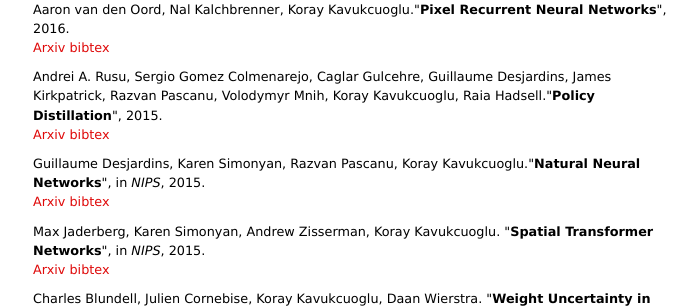
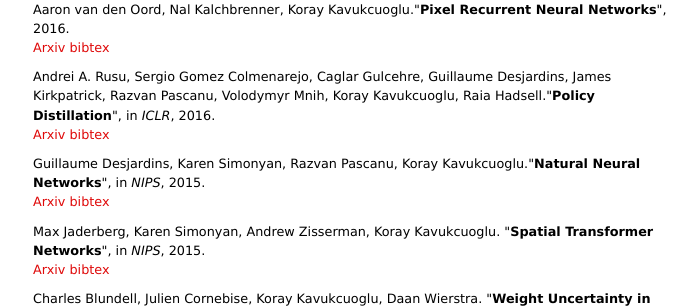
Before and after one commit to koraykv/koraykv.github.com, a Jekyll site: the page built from publications.md, in a window 1280 px wide and 900 px high. Shown: the part 284-592 px from the top of the window, without its empty margins (287-984 px from the left). Built offline with Jekyll 4.4.1, drawn with Linux system fonts in a browser that asks for light colours.

Commit message:
Update publications.md

```diff
--- a/publications.md
+++ b/publications.md
@@ -49,7 +49,7 @@
 </li>
 
 <li>
-<div id="rusu-distillation-2015">Andrei A. Rusu, Sergio Gomez Colmenarejo, Caglar Gulcehre, Guillaume Desjardins, James Kirkpatrick, Razvan Pascanu, Volodymyr Mnih, Koray Kavukcuoglu, Raia Hadsell."<B>Policy Distillation</B>", 2015.
+<div id="rusu-distillation-2015">Andrei A. Rusu, Sergio Gomez Colmenarejo, Caglar Gulcehre, Guillaume Desjardins, James Kirkpatrick, Razvan Pascanu, Volodymyr Mnih, Koray Kavukcuoglu, Raia Hadsell."<B>Policy Distillation</B>", in <em>ICLR</em>, 2016.
 
 <br>
 <a href="http://arxiv.org/pdf/1511.06295.pdf">Arxiv</a>
```
